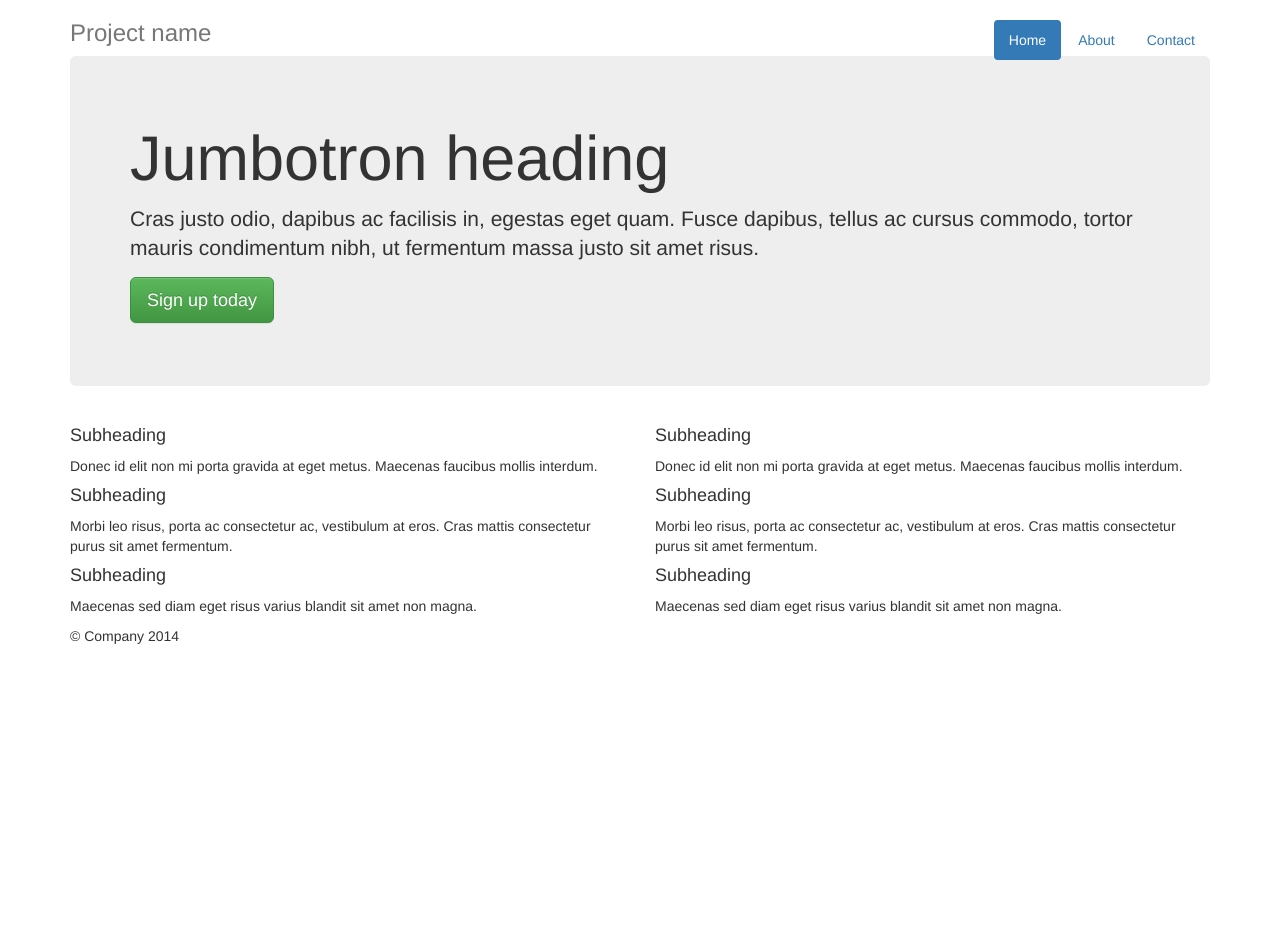
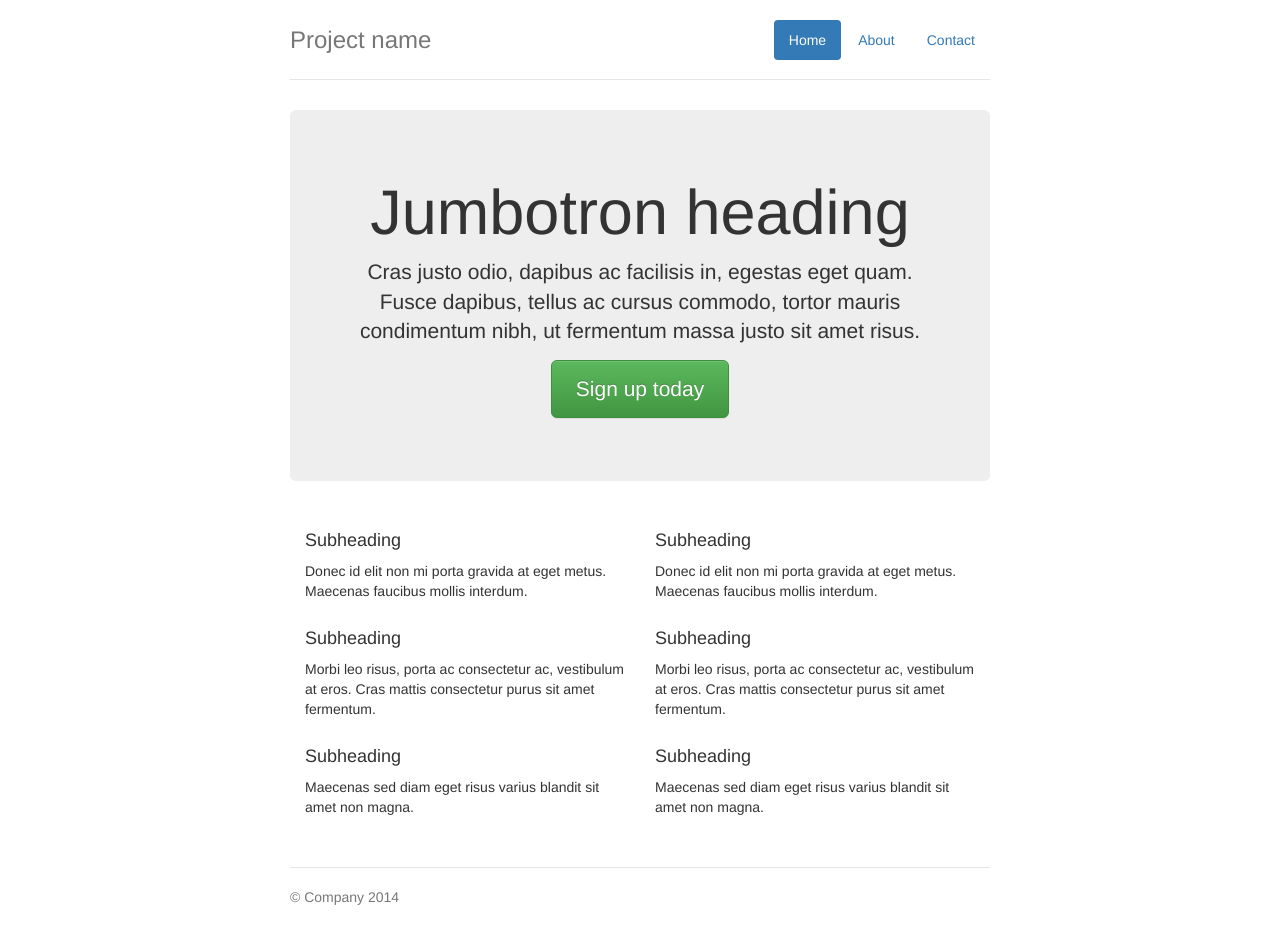
Before and after one commit to tehcyx/tehcyx.github.io, a plain HTML site: page index.html in a window 1280 px wide. Before the commit the page ends 800 px from the top, so only its background shows below. Drawn offline with nearby package versions, Linux system fonts and the light colour scheme.

Commit message:
bootstrap styles from jumbotron

```diff
--- a/index.html
+++ b/index.html
@@ -17,6 +17,88 @@
 
 	<!-- Latest compiled and minified JavaScript -->
 	<script src="//maxcdn.bootstrapcdn.com/bootstrap/3.2.0/js/bootstrap.min.js"></script>
+
+	<style type="text/css">
+		/* Space out content a bit */
+		body {
+		  padding-top: 20px;
+		  padding-bottom: 20px;
+		}
+
+		/* Everything but the jumbotron gets side spacing for mobile first views */
+		.header,
+		.marketing,
+		.footer {
+		  padding-right: 15px;
+		  padding-left: 15px;
+		}
+
+		/* Custom page header */
+		.header {
+		  border-bottom: 1px solid #e5e5e5;
+		}
+		/* Make the masthead heading the same height as the navigation */
+		.header h3 {
+		  padding-bottom: 19px;
+		  margin-top: 0;
+		  margin-bottom: 0;
+		  line-height: 40px;
+		}
+
+		/* Custom page footer */
+		.footer {
+		  padding-top: 19px;
+		  color: #777;
+		  border-top: 1px solid #e5e5e5;
+		}
+
+		/* Customize container */
+		@media (min-width: 768px) {
+		  .container {
+		    max-width: 730px;
+		  }
+		}
+		.container-narrow > hr {
+		  margin: 30px 0;
+		}
+
+		/* Main marketing message and sign up button */
+		.jumbotron {
+		  text-align: center;
+		  border-bottom: 1px solid #e5e5e5;
+		}
+		.jumbotron .btn {
+		  padding: 14px 24px;
+		  font-size: 21px;
+		}
+
+		/* Supporting marketing content */
+		.marketing {
+		  margin: 40px 0;
+		}
+		.marketing p + h4 {
+		  margin-top: 28px;
+		}
+
+		/* Responsive: Portrait tablets and up */
+		@media screen and (min-width: 768px) {
+		  /* Remove the padding we set earlier */
+		  .header,
+		  .marketing,
+		  .footer {
+		    padding-right: 0;
+		    padding-left: 0;
+		  }
+		  /* Space out the masthead */
+		  .header {
+		    margin-bottom: 30px;
+		  }
+		  /* Remove the bottom border on the jumbotron for visual effect */
+		  .jumbotron {
+		    border-bottom: 0;
+		  }
+		}
+	</style>
 
 	<!-- HTML5 shim and Respond.js IE8 support of HTML5 elements and media queries -->
     <!--[if lt IE 9]>
```
